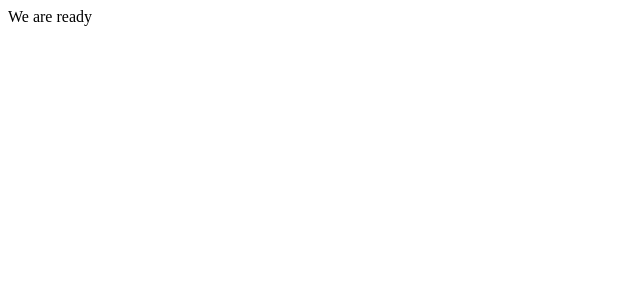
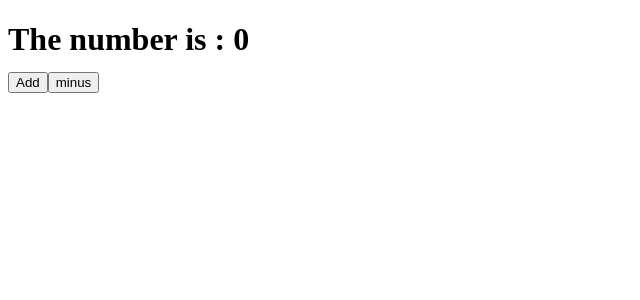
Before and after one commit to sangseophwang/React_practice, a React (Create React App) app in the folder movie_app_2021_ver/: page / in a window 1280 px wide. Shown: the top 300 px of the page, without its empty margins (0-640 px from the left). Built offline with nearby package versions, Linux system fonts and the light colour scheme.

Commit message:
노마드코더 리액트 무비앱 만들기 ♻️

```diff
--- a/movie_app_2021_ver/src/App.js
+++ b/movie_app_2021_ver/src/App.js
@@ -2,17 +2,25 @@
 
 class App extends React.Component {
   state = {
-    isLoading: true,
-    movis: [],
+    count: 0,
   };
-  componentDidMount() {
-    setTimeout(() => {
-      this.setState({ isLoading: false });
-    }, 6000);
-  }
+  add = () => {
+    this.setState((current) => ({ count: current.count + 1 }));
+  };
+  minus = () => {
+    this.setState((current) => ({ count: current.count - 1 }));
+  };
   render() {
-    const { isLoading } = this.state;
-    return <div>{isLoading ? "Loading..." : "We are ready"}</div>;
+    return (
+      <div>
+        <h1>
+          The number is : {this.state.count}
+          <br />
+          <button onClick={this.add}>Add</button>
+          <button onClick={this.minus}>minus</button>
+        </h1>
+      </div>
+    );
   }
 }
 
```
Also changed, not shown: movie_app_2021_ver/public/index.html (+0 -10 lines), 2 other files (tests, documents, lock files or other folders).
